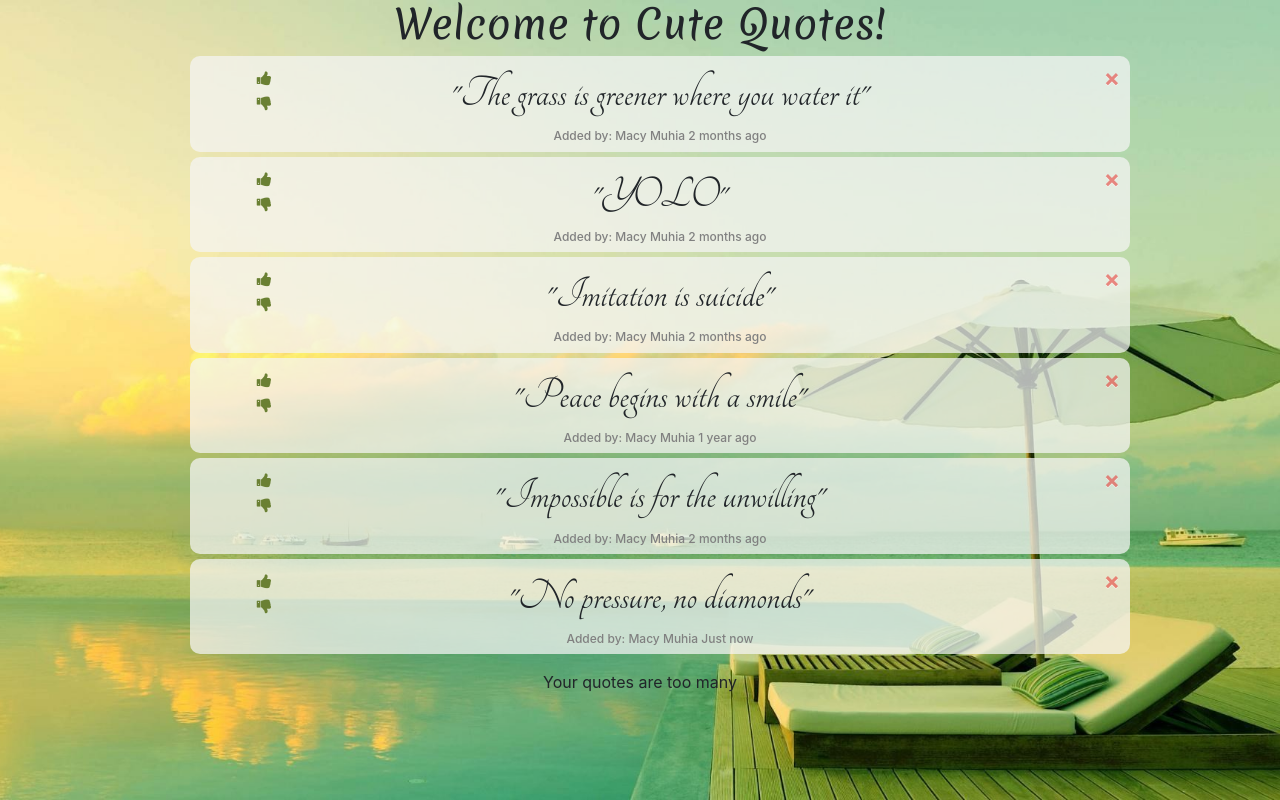
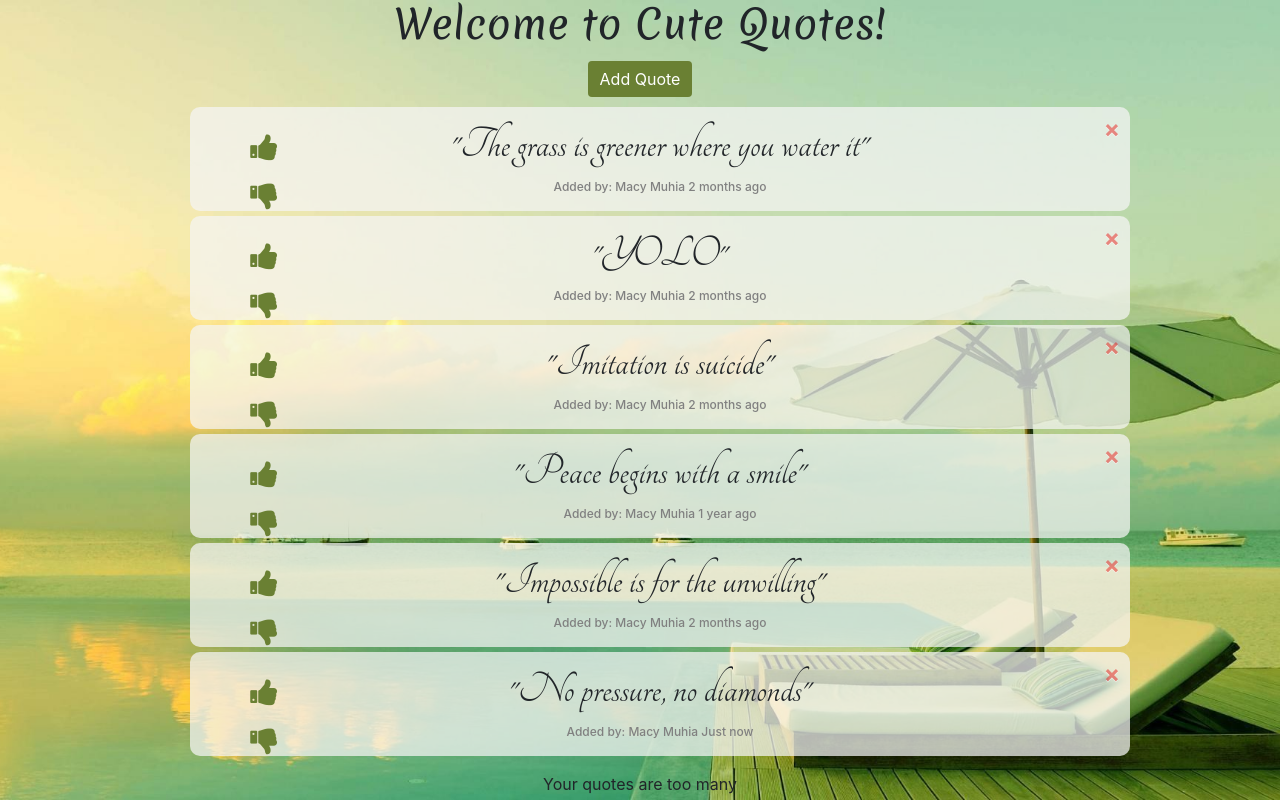
Before and after one commit to macymuhia/Cute-Quotes, an Angular app: page / in a window 1280 px wide. Built offline with nearby package versions, Linux system fonts and the light colour scheme.

Commit message:
Add a form component to input new quotes

```diff
--- a/src/app/app.module.ts
+++ b/src/app/app.module.ts
@@ -9,6 +9,7 @@ import { QuoteDeleteComponent } from './quote-delete/quote-delete.component';
 import { StrikethroughDirective } from './strikethrough.directive';
 import { MostlikesDirective } from './mostlikes.directive';
 import { DateAgoPipe } from './date-ago.pipe';
+import { QuoteFormComponent } from './quote-form/quote-form.component';
 
 @NgModule({
   declarations: [
@@ -18,7 +19,8 @@ import { DateAgoPipe } from './date-ago.pipe';
     QuoteDeleteComponent,
     StrikethroughDirective,
     MostlikesDirective,
-    DateAgoPipe
+    DateAgoPipe,
+    QuoteFormComponent
   ],
   imports: [
     BrowserModule,
--- /dev/null
+++ b/src/app/quote-form/quote-form.component.html
@@ -0,0 +1,31 @@
+<div class="modal fade" id="myModal">
+    <div class="modal-dialog modal-dialog-centered">
+        <div class="modal-content">
+
+            <!-- Modal Header -->
+            <div class="modal-header">
+                <h4 class="modal-title">Add Quote</h4>
+                <button type="button" class="close" data-dismiss="modal">&times;</button>
+            </div>
+
+            <!-- Modal body -->
+            <div class="modal-body">
+                <div class="form-group">
+                    <textarea class="form-control" name="textarea" id="textarea" cols="1" rows="3" placeholder="write quote..."></textarea>
+                </div>
+                <div class="form-group">
+                    <input class="form-control" type="text" name="" id="" placeholder="quote author">
+                </div>
+                <div class="form-group">
+                    <input class="form-control" type="text" name="" id="" placeholder="added by...">
+                </div>
+            </div>
+
+            <!-- Modal footer -->
+            <div class="modal-footer">
+                <button type="button" class="btn btn-primary" data-dismiss="modal">Add Quote</button>
+            </div>
+
+        </div>
+    </div>
+</div>
--- /dev/null
+++ b/src/app/quote-form/quote-form.component.ts
@@ -0,0 +1,15 @@
+import { Component, OnInit } from '@angular/core';
+
+@Component({
+  selector: 'app-quote-form',
+  templateUrl: './quote-form.component.html',
+  styleUrls: ['./quote-form.component.css']
+})
+export class QuoteFormComponent implements OnInit {
+
+  constructor() { }
+
+  ngOnInit() {
+  }
+
+}
--- a/src/app/quote/quote.component.css
+++ b/src/app/quote/quote.component.css
@@ -13,3 +13,8 @@ h6 {
 ul {
     list-style: none;
 }
+
+.col-md-2 i {
+    font-size: 30px;
+    margin-top: 15px;
+}
--- a/src/app/quote/quote.component.html
+++ b/src/app/quote/quote.component.html
@@ -1,3 +1,5 @@
+<button type="button" class="btn btn-primary" data-toggle="modal" data-target="#myModal">Add Quote</button>
+<app-quote-form></app-quote-form>
 <ul>
 
     <li *ngFor='let quote of quotes; let i = index'>
--- a/src/styles.css
+++ b/src/styles.css
@@ -17,6 +17,17 @@ body {
     border: none;
 }
 
+.btn-primary {
+    margin: 5px 0px;
+    background-color: #6a8033;
+    border: none;
+}
+
+.btn-primary:hover {
+    background-color: #92ac50;
+    border: none;
+}
+
 i {
     color: #6a8033;
 }
```
Also changed, not shown: src/app/quote-form/quote-form.component.css (added), 1 other file (tests, documents, lock files or other folders).
